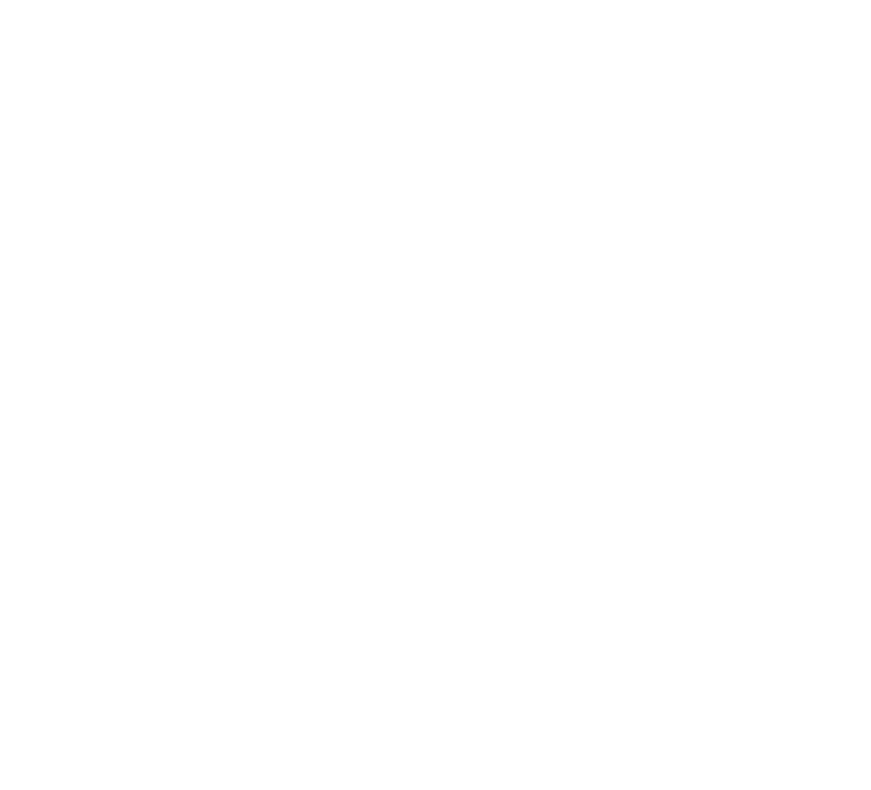
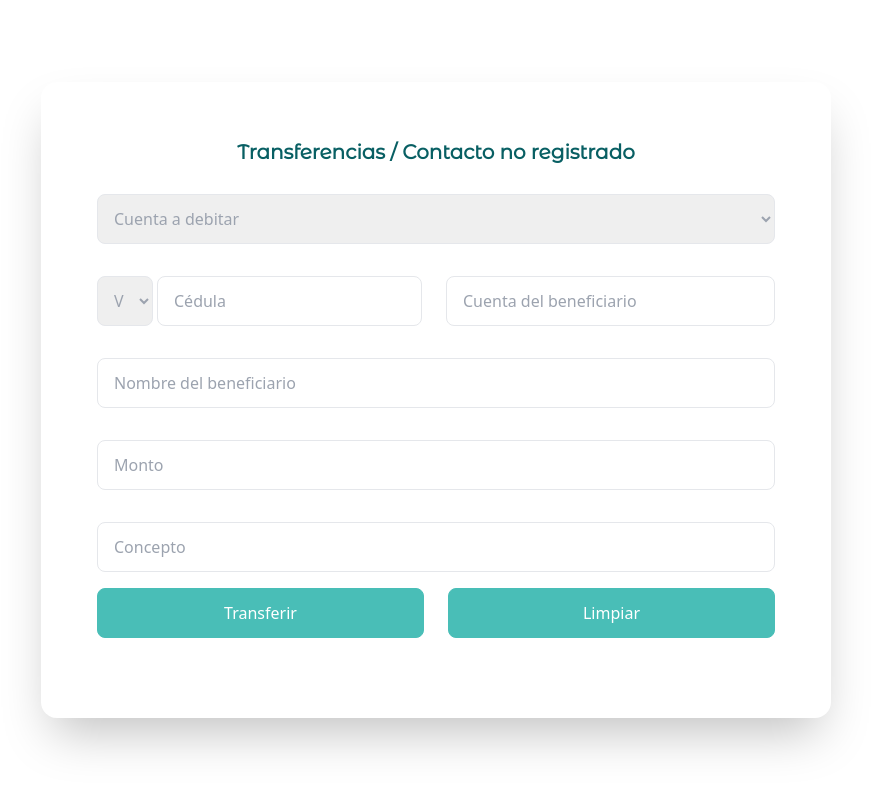
Before and after one commit to yaiscg/banco-univ, a React (Create React App) app: page /noregistrado in a window 1280 px wide. Before the commit this address had no page. Shown: the top 790 px of the page, without its empty margins (204-1075 px from the left). Built offline with nearby package versions, Linux system fonts and the light colour scheme.

Commit message:
Agregado formulario contacto no registrado

```diff
--- a/src/App.js
+++ b/src/App.js
@@ -21,6 +21,7 @@
 import HomeBanca from "./banca/HomeBanca";
 import Logout from "./banca/Logout";
 import Frecuente from "./banca/Frecuente";
+import NoRegistrado from "./banca/NoRegistrado";
 
 function App() {
 
@@ -51,6 +52,7 @@
         <Route path="/homebanca" element={<HomeBanca/>} />+
         <Route path="/logout" element={<Logout/>} />
         <Route path="/frecuente" element={<Frecuente/>} />
+        <Route path="/noregistrado" element={<NoRegistrado/>} />
       </Routes>
     </div>
   );
--- a/src/banca/Frecuente.jsx
+++ b/src/banca/Frecuente.jsx
@@ -20,13 +20,13 @@
               <span className="flex items-center justify-center mb-3 text-xl font-bold font-Montserrat text-primary">Transferencias / Contacto frecuente</span>
             <div className="py-4">
               <select className="w-full border rounded-lg py-3 px-3 text-gray-400 outline-none focus:border-primary" name="cuenta">
-                  <option value="v">Cuenta a debitar</option>
+                  <option value="cuentaDeb">Cuenta a debitar</option>
                 </select>
             </div>
             <div className="py-4">
               <select className="w-full border rounded-lg py-3 px-3 text-gray-400 outline-none focus:border-primary" name="cuenta">
-                  <option value="v">Cuenta a abonar</option>
-                </select>
+                  <option value="cuentaAb">Cuenta a abonar</option>
+              </select>
             </div>
             <div className="py-4">
                 <input
@@ -67,7 +67,7 @@
                     },
                     maxLength: {
                       value: 10,
-                      message: "Concepto no válido"
+                      message: "El concepto no puede contener más de 10 caracteres"
                     }
                   })}
                 />
--- /dev/null
+++ b/src/banca/NoRegistrado.jsx
@@ -0,0 +1,191 @@
+import React from 'react'
+import { useForm } from "react-hook-form";
+
+const NoRegistrado = () => {
+
+  const {register, handleSubmit,
+    formState: {errors}
+  } = useForm();
+
+  const onSubmit = handleSubmit ((data) => {
+      console.log(data);
+  });
+
+  return (
+  <div>
+    <form onSubmit={onSubmit}>
+      <div className="flex items-center justify-center min-h-screen">
+        <div className="relative flex flex-col m-6 space-y-8 bg-white shadow-2xl rounded-2xl md:flex-row md:space-y-0">
+          <div className="flex flex-col justify-center p-8 md:p-14">
+              <span className="flex items-center justify-center mb-3 text-xl font-bold font-Montserrat text-primary">Transferencias / Contacto no registrado</span>
+            <div className="py-4">
+              <select className="w-full border rounded-lg py-3 px-3 text-gray-400 outline-none focus:border-primary" name="cuenta">
+                  <option value="cuentaDeb">Cuenta a debitar</option>
+                </select>
+            </div>
+
+          <div className="grid grid-cols-2 gap-5">
+
+          <div className='grid grid-cols-2 '>
+            <div className='col-end-6'>
+                <div className="form-group py-4">
+                  <select className="form-select border rounded-lg py-3 px-3 text-gray-400" name="documento">
+                    <option value="v">V</option>
+                    <option value="e">E</option>
+                  </select>
+                </div>
+            </div>
+
+              <div className="py-4 col-end-10 px-1">
+                <input
+                  type="text"
+                  className="py-3 border w-full border-gray-200 outline-none px-4 rounded-lg focus:border-primary"
+                  placeholder="Cédula"
+                  name="cedula"
+                  {...register("cedula", {
+                    required: {
+                      value: true,
+                      message: "Por favor ingrese cédula"
+                    },
+                    pattern: {
+                      value: /^[0-9]+[0+9]*$/,
+                      message: "Cédula no válida"
+                    },
+                    maxLength: {
+                      value: 8,
+                      message: "Cédula incorrecta"
+                    },
+                    minLength: {
+                      value: 8,
+                      message: "Cédula incorrecta"
+                    },
+                  })}
+                />
+                {
+                  errors.cedula && <span className="text-sm text-red-600">{errors.cedula.message}</span>
+                }
+              </div>
+          </div>
+
+
+            <div className="py-4">
+              <input
+                type="text"
+                className="py-3 w-full border border-gray-200 outline-none px-4 rounded-lg focus:border-primary"
+                placeholder="Cuenta del beneficiario"
+                nombre="cuetaBenf"
+                {...register("cuentaBenf", {
+                  required: {
+                    value: true,
+                    message: "Por favor ingrese la cuenta del beneficiario"
+                  },
+                  pattern: {
+                    value: /^[0-9]+[0+9]*$/,
+                    message: "Cuenta incorrecta"
+                  },
+                  maxLength: {
+                    value: 20,
+                    message: "Cuenta incorrecta"
+                  },
+                  minLength: {
+                    value: 20,
+                    message: "Cuenta incorrecta"
+                  },
+                })}
+              />
+              {
+                errors.cuentaBenf && <span className="text-sm text-red-600">{errors.cuentaBenf.message}</span>
+              }
+            </div>
+          </div>
+          <div className="py-4">
+                <input
+                  type="text"
+                  className="py-3 w-full border border-gray-200 outline-none px-4 rounded-lg focus:border-primary"
+                  placeholder="Nombre del beneficiario"
+                  name="nombre"
+                  {...register("nombre", {
+                    required: {
+                      value: true,
+                      message: "Por favor ingrese nombre"
+                    },
+                    pattern: {
+                      value: /^[a-zA-Z ]*$/,
+                      message: "Nombre no válido"
+                    },
+                    maxLength: {
+                      value: 20,
+                      message: "El nombre no puede contener más de 20 caracteres"
+                    }
+                  })}
+                />
+                {
+                  errors.nombre && <span className="text-sm text-red-600">{errors.nombre.message}</span>
+                }
+            </div>
+            <div className="py-4">
+                <input
+                  type="text"
+                  className="py-3 w-full border border-gray-200 outline-none px-4 rounded-lg focus:border-primary"
+                  placeholder="Monto"
+                  name="monto"
+                  {...register("monto", {
+                    required: {
+                      value: true,
+                      message: "Por favor ingrese monto"
+                    },
+                    pattern: {
+                      value: /^[0-9]+[0+9]*$/,
+                      message: "Monto no válido"
+                    },
+                    maxLength: {
+                      value: 5,
+                      message: "Monto excedido"
+                    }
+                  })}
+                />
+                {
+                  errors.monto && <span className="text-sm text-red-600">{errors.monto.message}</span>
+                }
+            </div>
+
+            <div className="py-4">
+                <input
+                  type="text"
+                  className="py-3 w-full border border-gray-200 outline-none px-4 rounded-lg focus:border-primary"
+                  placeholder="Concepto"
+                  name="concepto"
+                  {...register("concepto", {
+                    required: {
+                      value: true,
+                      message: "Por favor ingrese concepto"
+                    },
+                    maxLength: {
+                      value: 10,
+                      message: "El concepto no puede contener más de 10 caracteres"
+                    }
+                  })}
+                />
+                {
+                  errors.concepto && <span className="text-sm text-red-600">{errors.concepto.message}</span>
+                }
+            </div>
+            <div className="grid grid-cols-2 gap-6">
+              <button type="submit" className="w-full text-white py-3 px-6 rounded-lg mb-6 bg-secondary border-secondary">
+                Transferir
+              </button>
+              <button className="w-full text-white py-3 px-6 rounded-lg mb-6 bg-secondary border-secondary">
+                Limpiar
+              </button>
+            </div>
+          </div>
+        </div>
+      </div>
+    </form>
+  </div>
+  )
+
+
+}
+
+export default NoRegistrado
```
